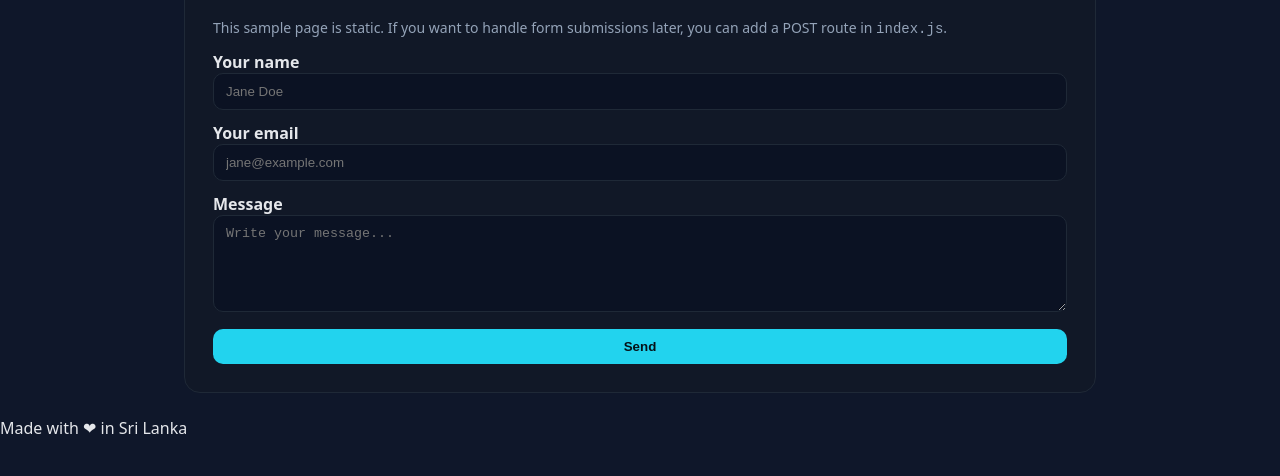
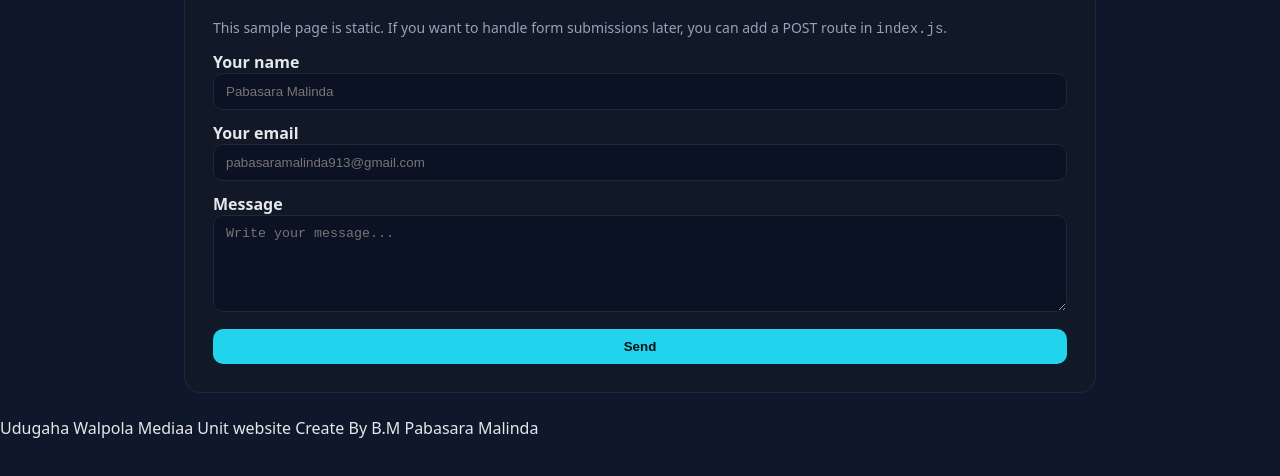
Before and after one commit to pabasaram148-lang/Udugaha-Walpola-Mediaa-Unit, a website: page src/contact.html in a window 1280 px wide. Shown: the part 154-630 px from the top of the page. Drawn offline with Linux system fonts and the light colour scheme.

Commit message:
contact.html

```diff
--- a/src/contact.html
+++ b/src/contact.html
@@ -3,7 +3,7 @@
 <head>
   <meta charset="utf-8" />
   <meta name="viewport" content="width=device-width,initial-scale=1" />
-  <title>Contact • Simple Web</title>
+  <title>Contact • Udugaha Walpola Mediaa Unit</title>
   <style>
     :root{--bg:#0f172a;--card:#111827;--text:#e5e7eb;--muted:#94a3b8;--border:#1f2937;--accent:#22d3ee}
     *{box-sizing:border-box}
@@ -40,11 +40,11 @@
       <form action="#" method="post" onsubmit="event.preventDefault(); alert('Form submitted (demo)!');">
         <div>
           <label for="name">Your name</label>
-          <input id="name" name="name" placeholder="Jane Doe" required />
+          <input id="name" name="name" placeholder="Pabasara Malinda" required />
         </div>
         <div>
           <label for="email">Your email</label>
-          <input id="email" name="email" type="email" placeholder="jane@example.com" required />
+          <input id="email" name="email" type="email" placeholder="pabasaramalinda913@gmail.com" required />
         </div>
         <div>
           <label for="msg">Message</label>
@@ -55,6 +55,6 @@
     </div>
   </main>
 
-  <footer>Made with ❤ in Sri Lanka</footer>
+  <footer>Udugaha Walpola Mediaa Unit website Create By B.M Pabasara Malinda</footer>
 </body>
     </html>
```
